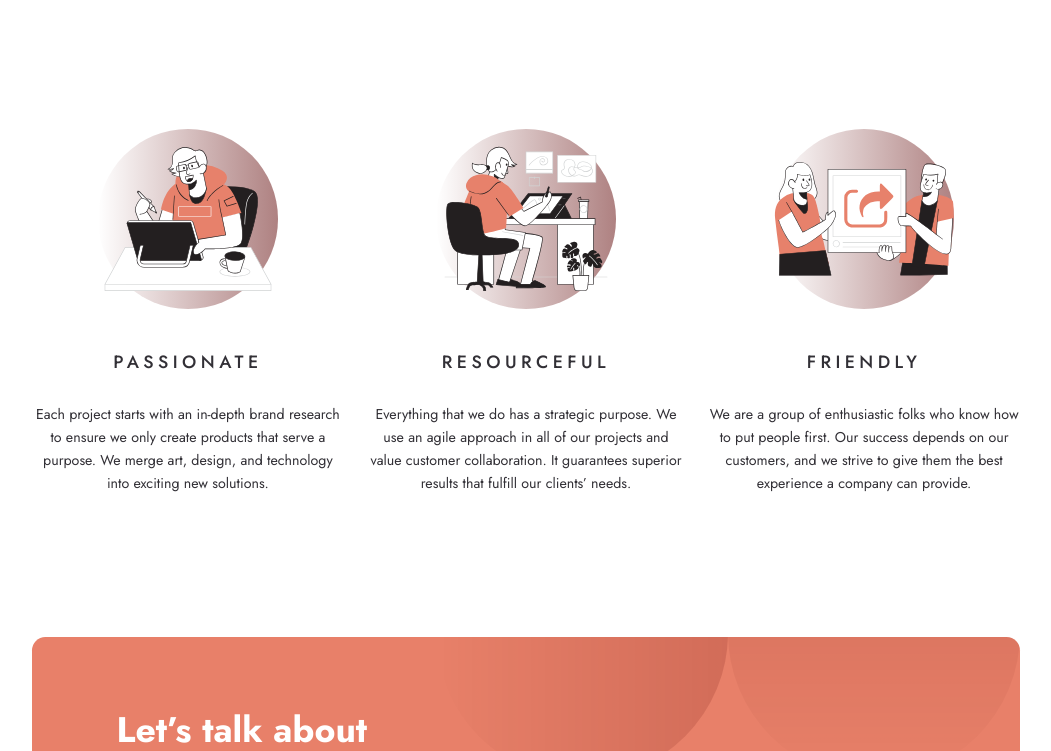
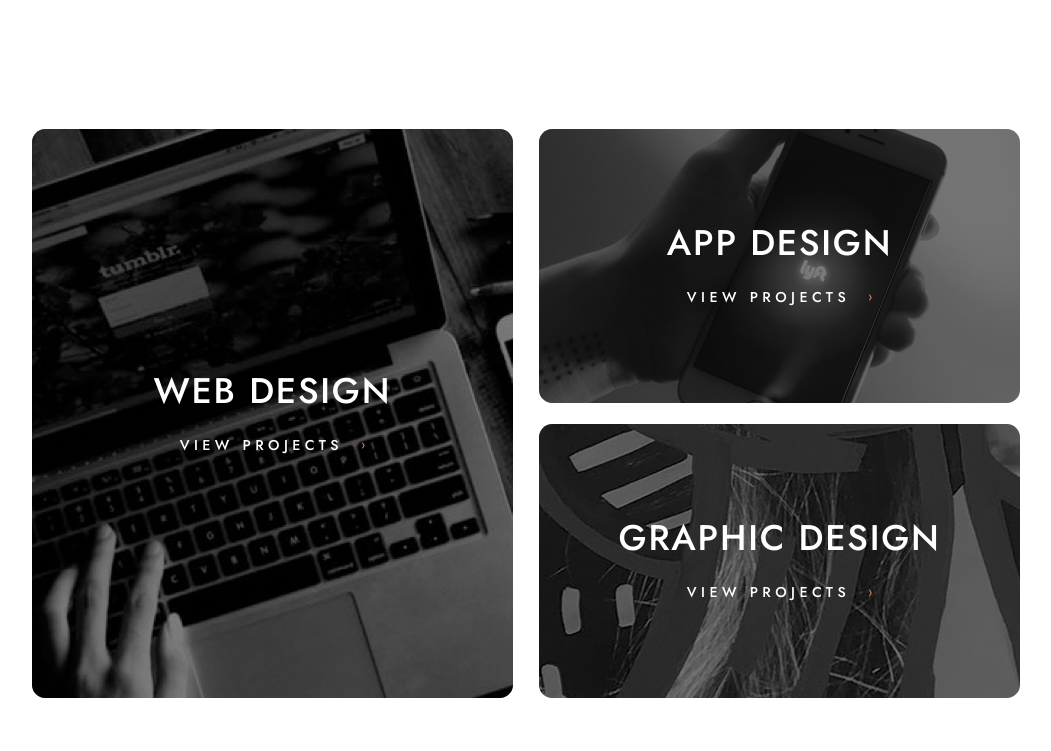
Before and after one commit to CodeVee/designo-multi-page-website, an Angular app: page / in a window 1280 px wide. Shown: the part 720-1471 px from the top of the page, without its empty margins (114-1165 px from the left). Built offline with nearby package versions, Linux system fonts and the light colour scheme.

Commit message:
second part home page

```diff
--- a/src/app/app.module.ts
+++ b/src/app/app.module.ts
@@ -7,6 +7,7 @@ import { AppComponent } from './app.component';
 import { NavBarComponent } from './components/nav-bar/nav-bar.component';
 import { FooterComponent } from './components/footer/footer.component';
 import { LowerBannerComponent } from './components/lower-banner/lower-banner.component';
+import { DesignCardComponent } from './components/design-card/design-card.component';
 
 @NgModule({
   declarations: [
@@ -14,7 +15,8 @@ import { LowerBannerComponent } from './components/lower-banner/lower-banner.com
     AppRoutingModule.components,
     NavBarComponent,
     FooterComponent,
-    LowerBannerComponent
+    LowerBannerComponent,
+    DesignCardComponent
   ],
   imports: [
     BrowserModule,
--- /dev/null
+++ b/src/app/components/design-card/design-card.component.html
@@ -0,0 +1,8 @@
+<div class="card" style="background-image: url({{design.imageUrl}});">
+  <div class="card__mask"></div>
+  <h3 class="text-mds text-white text-upper ls-2 fw-500 card__header">{{design.header}}</h3>
+  <div class="card__info">
+    <h4 class="text-xs text-white text-upper ls-5 fw-500">View Projects</h4>
+    <img src="assets/shared/desktop/icon-right-arrow.svg" alt="hero" class="card__icon">
+  </div>
+</div>
--- /dev/null
+++ b/src/app/components/design-card/design-card.component.scss
@@ -0,0 +1,41 @@
+@import 'components';
+
+.card {
+  display: flex;
+  flex-direction: column;
+  justify-content: center;
+  align-items: center;
+  border-radius: 1.5rem;
+  position: relative;
+  height: 100%;
+
+  &__mask {
+    position: absolute;
+    width: 100%;
+    height: 100%;
+    top: 0;
+    left: 0;
+    background: linear-gradient(0deg, rgba(0, 0, 0, 0.5), rgba(0, 0, 0, 0.5));
+    border-radius: 1.5rem;
+    z-index: 0;
+  }
+
+  &__header {
+    position: relative;
+  }
+
+  &__info {
+    margin-top: 2.4rem;
+    display: flex;
+    justify-content: space-between;
+    position: relative;
+  }
+
+  &__icon {
+    width: .4rem;
+    height: .8rem;
+    align-self: center;
+    margin-left: 2.1rem;
+
+  }
+}
--- /dev/null
+++ b/src/app/components/design-card/design-card.component.ts
@@ -0,0 +1,16 @@
+import { Component, Input, OnInit } from '@angular/core';
+import { Design, Designs, DesignType } from 'src/app/models/design.model';
+
+@Component({
+  selector: 'app-design-card',
+  templateUrl: './design-card.component.html',
+  styleUrls: ['./design-card.component.scss']
+})
+export class DesignCardComponent implements OnInit {
+
+  @Input() designType!: DesignType;
+  design!: Design;
+  ngOnInit(): void {
+    this.design = Designs.find(d => d.type === this.designType)!;
+  }
+}
--- /dev/null
+++ b/src/app/models/design.model.ts
@@ -0,0 +1,19 @@
+export enum DesignType {
+  WebDesign,
+  WebDesignLarge,
+  AppDesign,
+  GraphicDesign
+}
+
+export interface Design {
+  type: DesignType,
+  header: string;
+  imageUrl: string;
+}
+
+export const Designs: Design[] = [
+  { type: DesignType.WebDesign, header: 'Web Design', imageUrl: 'assets/home/desktop/image-web-design-small.jpg' },
+  { type: DesignType.WebDesignLarge, header: 'Web Design', imageUrl: 'assets/home/desktop/image-web-design-large.jpg' },
+  { type: DesignType.AppDesign, header: 'App Design', imageUrl: 'assets/home/desktop/image-app-design.jpg' },
+  { type: DesignType.GraphicDesign, header: 'Graphic Design', imageUrl: 'assets/home/desktop/image-graphic-design.jpg' },
+]
--- a/src/app/pages/home/home.component.html
+++ b/src/app/pages/home/home.component.html
@@ -10,6 +10,9 @@
   <img src="assets/home/desktop/phone.png" alt="phone" class="header__img">
   <img src="assets/shared/desktop/bg-pattern-small-circle.svg" alt="ball" class="ball">
 </header>
+<section class="design grid grid-2 grid-2r">
+  <app-design-card class="design__item" *ngFor="let designType of designTypes" [designType]="designType"></app-design-card>
+</section>
 <section class="goals grid grid-3">
   <div class="goal">
     <figure class="goal__img">
--- a/src/app/pages/home/home.component.scss
+++ b/src/app/pages/home/home.component.scss
@@ -64,3 +64,16 @@
     margin-bottom: 3.2rem;
   }
 }
+
+.design {
+  height: 64rem;
+  margin-bottom: 16rem;
+  grid-template-rows: repeat(2, 1fr);
+  row-gap: 2.4rem;
+
+  &__item {
+    &:first-child {
+      grid-row: 1 / 3;
+    }
+  }
+}
--- a/src/app/pages/home/home.component.ts
+++ b/src/app/pages/home/home.component.ts
@@ -1,8 +1,11 @@
 import { Component } from '@angular/core';
+import { DesignType } from 'src/app/models/design.model';
 
 @Component({
   selector: 'app-home',
   templateUrl: './home.component.html',
   styleUrls: ['./home.component.scss']
 })
-export class HomeComponent { }
+export class HomeComponent {
+  designTypes = [DesignType.WebDesignLarge, DesignType.AppDesign, DesignType.GraphicDesign]
+}
--- a/src/scss/_components.scss
+++ b/src/scss/_components.scss
@@ -11,6 +11,11 @@
   &-md {
     font-size: 4rem;
     line-height: 4rem;
+  }
+
+  &-mds {
+    font-size: 4rem;
+    line-height: 4.8rem;
   }
 
   &-sm {
@@ -73,6 +78,13 @@
   border-radius: 1.5rem;
 }
 
-.ls-5 {
-  letter-spacing: .5rem;
+.ls {
+
+  &-2 {
+    letter-spacing: .2rem;
+  }
+
+  &-5 {
+    letter-spacing: .5rem;
+  }
 }
--- a/src/scss/_layout.scss
+++ b/src/scss/_layout.scss
@@ -15,7 +15,11 @@
 
 .grid {
   display: grid;
-  gap: 3rem;
+  column-gap: 3rem;
+
+  &-2 {
+    grid-template-columns: repeat(2, 1fr);
+  }
 
   &-3 {
     grid-template-columns: repeat(3, 1fr);
```
